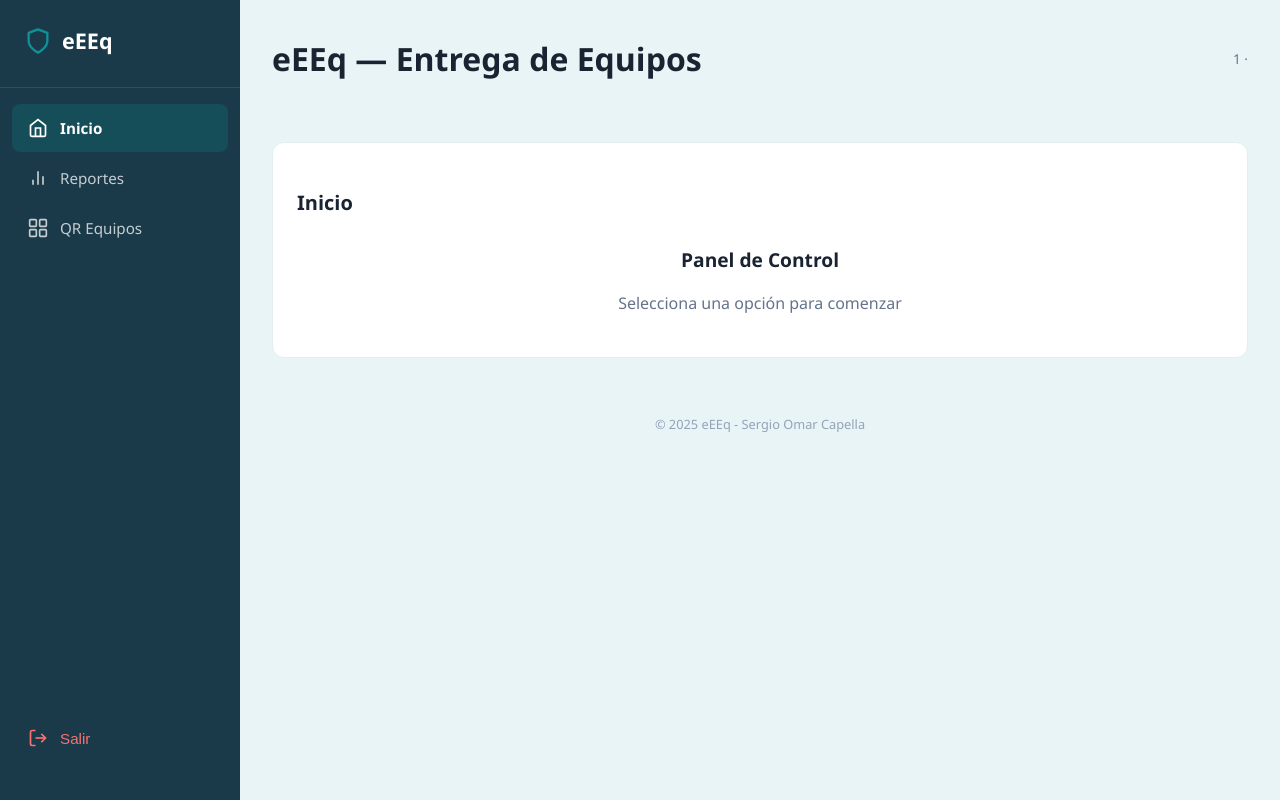
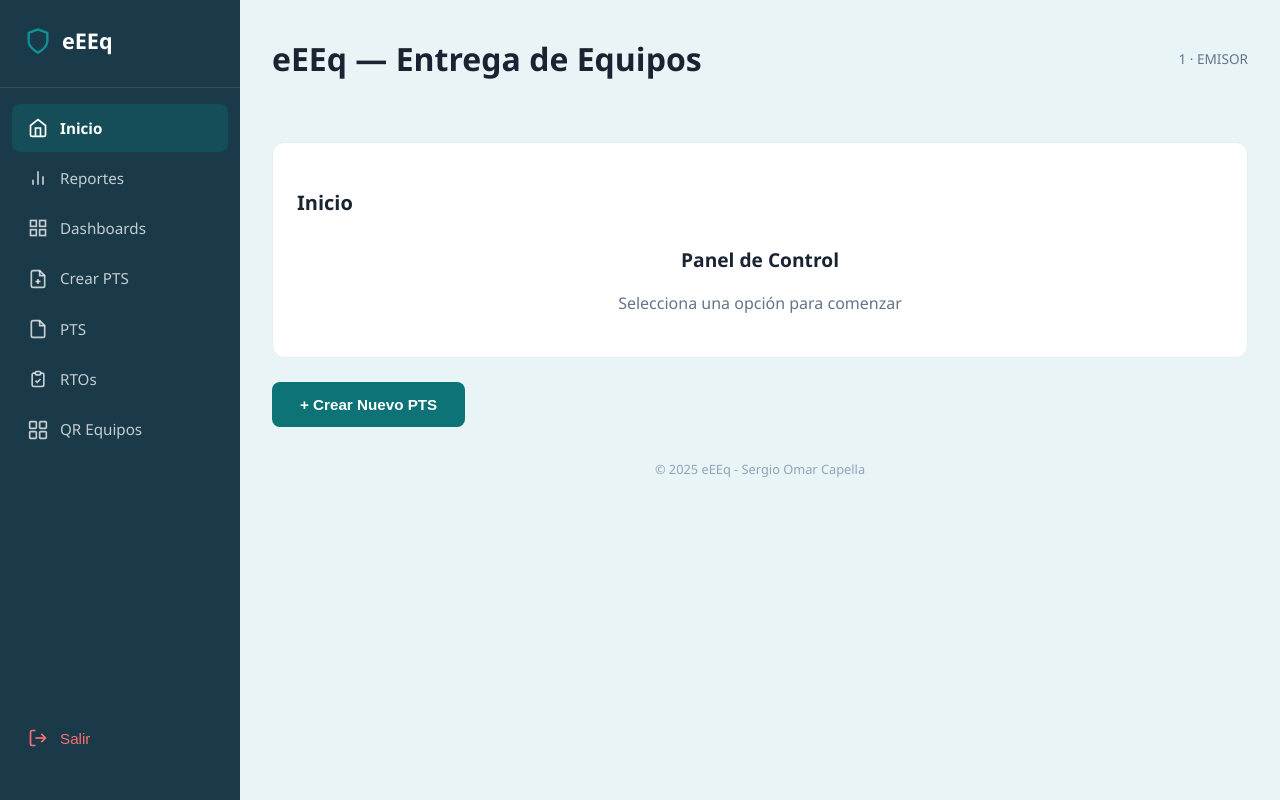
Before and after one commit to sergioomca/eEntregaEq2, a React app in the folder frontend/: page / in a window 1280 px wide. Built offline with nearby package versions, Linux system fonts and the light colour scheme; sample sign-in values are in the browser's storage; the HTML template or start-up script is replaced by a standard one.

Commit message:
Fix login redirect flow and JWT role parsing

```diff
--- a/frontend/src/App.jsx
+++ b/frontend/src/App.jsx
@@ -156,6 +156,19 @@ const decodeToken = (token) => {
     }
 };
 
+// Normaliza distintos formatos de roles del token a un array sin prefijo ROLE_
+const getRolesFromClaims = (claims) => {
+    if (!claims) return [];
+
+    const rawRoles = claims.roles || claims.authorities || claims.authority || [];
+    const roles = Array.isArray(rawRoles) ? rawRoles : [rawRoles];
+
+    return roles
+        .filter(Boolean)
+        .map(r => String(r).replace('ROLE_', '').trim())
+        .filter(Boolean);
+};
+
 // Componente de Login (HU-001)
 const LoginView = ({ handleLogin }) => {
     const navigate = useNavigate();
@@ -170,7 +183,13 @@ const LoginView = ({ handleLogin }) => {
             setError("Por favor ingrese legajo y contraseña.");
             return;
         }
-        await handleLogin(legajo, password, setError);
+
+        const result = await handleLogin(legajo, password, setError);
+        if (result?.status === 'success') {
+            navigate('/');
+        } else if (result?.status === 'password-change') {
+            navigate('/cambiar-contrasena');
+        }
     };
 
     return (
@@ -889,26 +908,27 @@ const App = () => {
     const processAuthToken = useCallback((token, selectedRole) => {
         if (!token) {
             setUser(null);
-            return;
+            return false;
         }
 
         const claims = decodeToken(token);
-        if (claims && claims.exp * 1000 > Date.now()) {
-            // Obtener todos los roles sin prefijo "ROLE_"
-            const allRoles = (claims.roles || []).map(r => r.replace('ROLE_', ''));
-            const role = selectedRole || allRoles[0];
-
-            setUser({
-                legajo: claims.sub,
-                role: role,
-            });
-            return true;
-        } else {
+        const isExpired = !claims?.exp || claims.exp * 1000 <= Date.now();
+        if (!claims || isExpired) {
             localStorage.removeItem('authToken');
             setAuthToken(null);
             setUser(null);
             return false;
         }
+
+        const allRoles = getRolesFromClaims(claims);
+        const role = selectedRole || allRoles[0] || ROLES.EMISOR;
+
+        setUser({
+            legajo: claims.sub,
+            role,
+        });
+
+        return true;
     }, []);
 
     // Inicialización y chequeo de token al cargar
@@ -941,25 +961,28 @@ const App = () => {
             console.log('[LOGIN] requiresPasswordChange:', data.requiresPasswordChange, '| response:', data);
             if (data.requiresPasswordChange) {
                 setPendingPasswordChange(legajo);
-                return;
+                return { status: 'password-change' };
             }
 
             // Verificar si tiene múltiples roles
             const claims = decodeToken(newToken);
-            const allRoles = (claims?.roles || []).map(r => r.replace('ROLE_', ''));
+            const allRoles = getRolesFromClaims(claims);
 
             if (allRoles.length > 1) {
                 // Múltiples roles: mostrar selector
                 setPendingRoles(allRoles);
-            } else {
-                // Un solo rol: continuar directamente
-                completeLogin(newToken, allRoles[0]);
+                return { status: 'role-selection' };
             }
+
+            // Un solo rol o sin roles explícitos: continuar directamente
+            completeLogin(newToken, allRoles[0] || ROLES.EMISOR);
+            return { status: 'success' };
 
         } catch (error) {
             console.error("Login fallido:", error);
             const isNetworkError = error instanceof TypeError && error.message === 'Failed to fetch';
             setError(isNetworkError ? "Error de conexión. Verifique que el servidor esté disponible." : (error.message || "Legajo o contraseña inválidos."));
+            return { status: 'error' };
         }
     };
 
@@ -981,8 +1004,7 @@ const App = () => {
     const getUserRoles = useCallback(() => {
         if (!authToken) return [];
         const claims = decodeToken(authToken);
-        if (!claims) return [];
-        return (claims.roles || []).map(r => r.replace('ROLE_', ''));
+        return getRolesFromClaims(claims);
     }, [authToken]);
 
     // Cambiar de rol sin cerrar sesión
```
